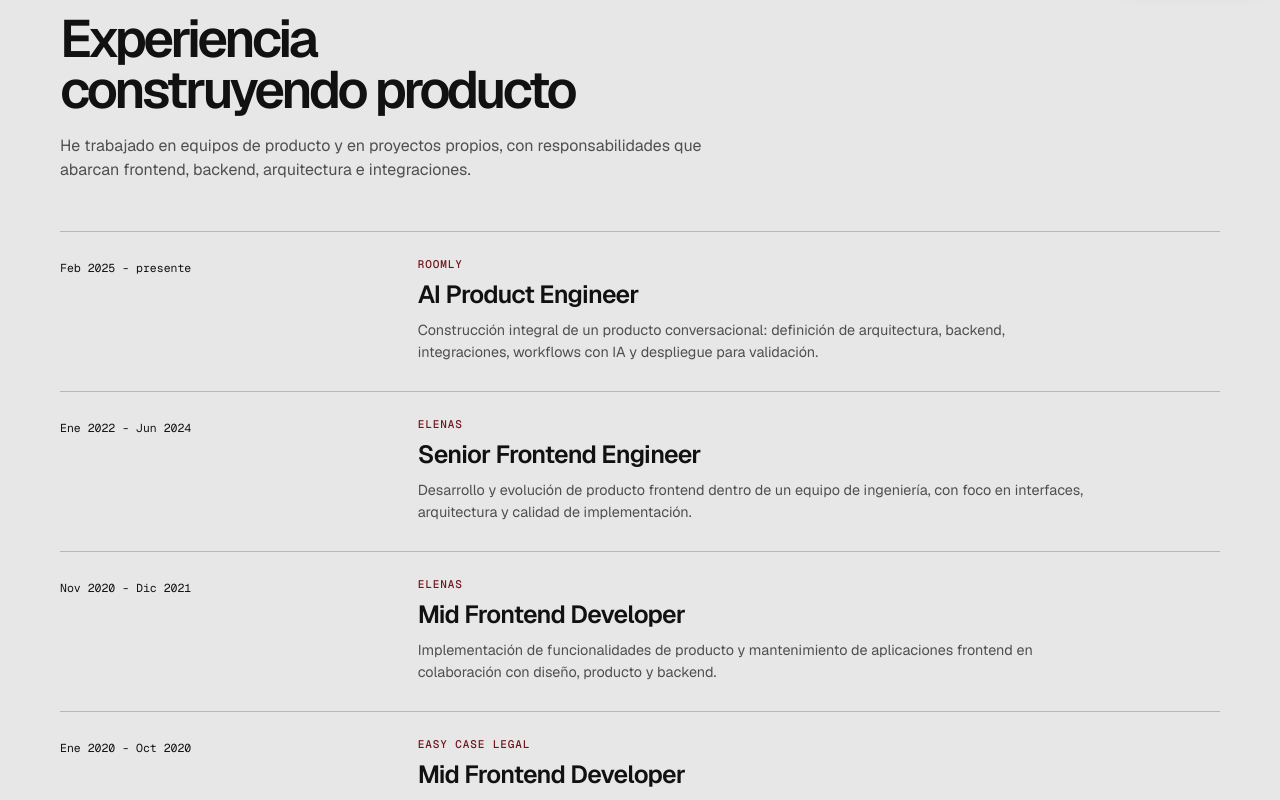
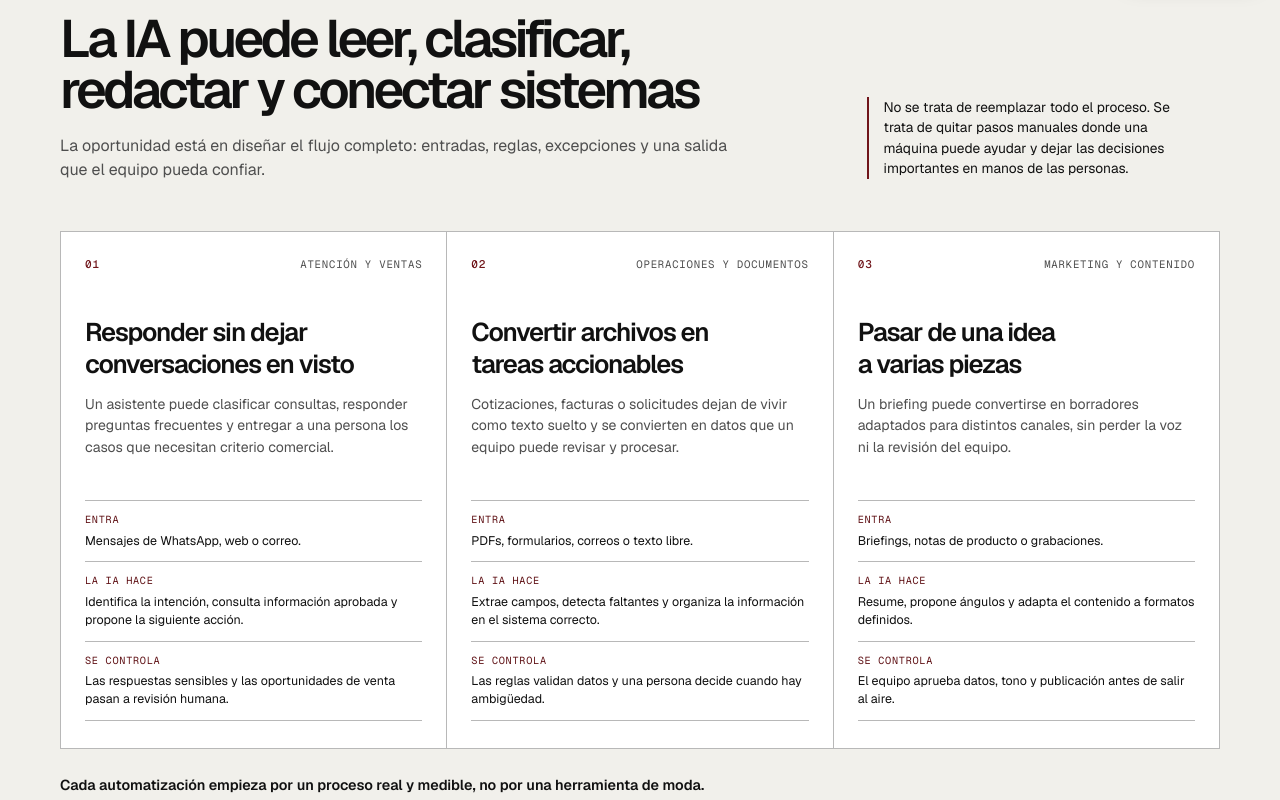
Before and after one commit to wilmarFlorez/wlanding, a Next.js app: page / in a window 1280 px wide. Shown: the part 800-1600 px from the top of the page. Built offline with nearby package versions, Linux system fonts and the light colour scheme; no server answers.

Commit message:
feat: Add AutomationExamples component and update landing page with automation section

```diff
--- a/app/globals.css
+++ b/app/globals.css
@@ -68,6 +68,23 @@ p { color: var(--muted); }
 .text-link { font-weight: 600; }
 .text-link span { display: inline-block; margin-left: 4px; transition: transform 160ms ease; }
 .text-link:hover span { transform: translateX(3px); }
+
+.automation-section { border-bottom: 1px solid var(--line); background: #f1f0eb; }
+.automation-intro { display: grid; grid-template-columns: minmax(0, 1.1fr) minmax(220px, .55fr); align-items: end; gap: clamp(35px, 8vw, 130px); margin-bottom: 48px; }
+.automation-intro .section-intro { margin-bottom: 0; }
+.automation-note { max-width: 330px; margin: 0 0 4px; border-left: 2px solid var(--accent); color: var(--foreground); font-size: .86rem; line-height: 1.5; padding-left: 14px; }
+.automation-grid { display: grid; grid-template-columns: repeat(3, minmax(0, 1fr)); border-top: 1px solid var(--line); border-left: 1px solid var(--line); }
+.automation-card { min-height: 420px; border-right: 1px solid var(--line); border-bottom: 1px solid var(--line); background: var(--surface); padding: 24px 24px 27px; }
+.automation-card-top { display: flex; align-items: center; justify-content: space-between; gap: 15px; margin-bottom: 43px; }
+.automation-card .item-index { color: var(--accent); }
+.automation-context { color: var(--muted); font-family: var(--font-geist-mono), monospace; font-size: .67rem; letter-spacing: .07em; text-transform: uppercase; }
+.automation-card h3 { max-width: 280px; margin-bottom: 14px; font-size: clamp(1.35rem, 2vw, 1.75rem); letter-spacing: -.045em; }
+.automation-outcome { min-height: 82px; margin-bottom: 24px; font-size: .88rem; }
+.automation-flow { margin: 0; border-top: 1px solid var(--line); }
+.automation-flow div { border-bottom: 1px solid var(--line); padding: 11px 0 12px; }
+.automation-flow dt { margin-bottom: 4px; color: var(--accent-dark); font-family: var(--font-geist-mono), monospace; font-size: .64rem; letter-spacing: .07em; text-transform: uppercase; }
+.automation-flow dd { margin: 0; color: var(--foreground); font-size: .78rem; line-height: 1.42; }
+.automation-closing { max-width: 700px; margin: 25px 0 0; color: var(--foreground); font-size: .9rem; font-weight: 550; }
 
 .section-intro { max-width: 760px; margin-bottom: 48px; }
 .section-intro p:last-child { max-width: 670px; margin-bottom: 0; }
@@ -194,9 +211,12 @@ p { color: var(--muted); }
 }
 
 @media (max-width: 900px) {
-  .process-layout, .logistics-layout, .contact-panel { grid-template-columns: 1fr; }
+  .process-layout, .logistics-layout, .contact-panel, .automation-intro { grid-template-columns: 1fr; }
   .process-layout .section-intro { margin-bottom: 38px; }
   .process-closing { grid-column: 1; }
+  .automation-note { max-width: 600px; }
+  .automation-grid { grid-template-columns: 1fr; }
+  .automation-card { min-height: 0; }
   .logistics-image { aspect-ratio: 3 / 2; max-width: 720px; }
   .logistics-context ul { grid-template-columns: 1fr; }
   .logistics-context li:nth-child(odd) { border-right: 0; }
--- /dev/null
+++ b/components/landing/AutomationExamples.tsx
@@ -0,0 +1,40 @@
+import { content, type Locale } from "@/components/landing/data";
+
+export function AutomationExamples({ locale }: { locale: Locale }) {
+  const copy = content[locale];
+
+  return (
+    <section className="section automation-section" id="automatizaciones" aria-labelledby="automation-title">
+      <div className="container">
+        <div className="automation-intro">
+          <div className="section-intro">
+            <h2 id="automation-title">{copy.automationTitle}</h2>
+            <p>{copy.automationIntro}</p>
+          </div>
+          <p className="automation-note">{copy.automationNote}</p>
+        </div>
+        <div className="automation-grid">
+          {copy.automationExamples.map((example, index) => {
+            const titleId = `automation-${index}-title`;
+            return (
+              <article className="automation-card" aria-labelledby={titleId} key={example.title}>
+                <div className="automation-card-top">
+                  <span className="item-index">0{index + 1}</span>
+                  <span className="automation-context">{example.context}</span>
+                </div>
+                <h3 id={titleId}>{example.title}</h3>
+                <p className="automation-outcome">{example.outcome}</p>
+                <dl className="automation-flow">
+                  <div><dt>{example.inputLabel}</dt><dd>{example.input}</dd></div>
+                  <div><dt>{example.automationLabel}</dt><dd>{example.automation}</dd></div>
+                  <div><dt>{example.controlLabel}</dt><dd>{example.control}</dd></div>
+                </dl>
+              </article>
+            );
+          })}
+        </div>
+        <p className="automation-closing">{copy.automationClosing}</p>
+      </div>
+    </section>
+  );
+}
--- a/components/landing/Header.tsx
+++ b/components/landing/Header.tsx
@@ -11,6 +11,7 @@ export function Header({ locale }: { locale: Locale }) {
         </a>
         <nav className="header-nav" aria-label={copy.navLabel}>
           <a href="#experiencia">{copy.experience}</a>
+          <a href="#automatizaciones">{copy.automations}</a>
           <a href="#proyectos">{copy.projects}</a>
           <a href="#capacidades">{copy.capabilities}</a>
           <a href="#contacto">{copy.contact}</a>
--- a/components/landing/LandingPage.tsx
+++ b/components/landing/LandingPage.tsx
@@ -1,6 +1,7 @@
 import { Capabilities } from "@/components/landing/Capabilities";
 import { ContactSection } from "@/components/landing/ContactSection";
 import { Demos } from "@/components/landing/Demos";
+import { AutomationExamples } from "@/components/landing/AutomationExamples";
 import { Footer } from "@/components/landing/Footer";
 import { Header } from "@/components/landing/Header";
 import { Hero } from "@/components/landing/Hero";
@@ -9,5 +10,5 @@ import type { Locale } from "@/components/landing/data";
 import { WhatsAppButton } from "@/components/landing/WhatsAppButton";
 
 export function LandingPage({ locale }: { locale: Locale }) {
-  return <><Header locale={locale} /><main><Hero locale={locale} /><Experience locale={locale} /><Demos locale={locale} /><Capabilities locale={locale} /><ContactSection locale={locale} /></main><Footer /><WhatsAppButton locale={locale} /></>;
+  return <><Header locale={locale} /><main><Hero locale={locale} /><AutomationExamples locale={locale} /><Experience locale={locale} /><Demos locale={locale} /><Capabilities locale={locale} /><ContactSection locale={locale} /></main><Footer /><WhatsAppButton locale={locale} /></>;
 }
--- a/components/landing/data.ts
+++ b/components/landing/data.ts
@@ -14,18 +14,35 @@ type Project = {
   link?: { label: string; href: string };
 };
 
+type AutomationExample = {
+  context: string;
+  title: string;
+  outcome: string;
+  inputLabel: string;
+  input: string;
+  automationLabel: string;
+  automation: string;
+  controlLabel: string;
+  control: string;
+};
+
 type LandingContent = {
   capabilities: readonly { title: string; description: string }[];
   workSteps: readonly (readonly [string, string])[];
   faqs: readonly (readonly [string, string])[];
   experience: readonly { company: string; role: string; period: string; summary: string }[];
   projects: readonly Project[];
-  header: { homeLabel: string; navLabel: string; experience: string; projects: string; capabilities: string; contact: string; languageLabel: string; languageName: string; languageHref: string };
+  automationExamples: readonly AutomationExample[];
+  header: { homeLabel: string; navLabel: string; experience: string; automations: string; projects: string; capabilities: string; contact: string; languageLabel: string; languageName: string; languageHref: string };
   hero: { role: string; title: string; lede: string; focusLabel: string; experience: string };
   experienceTitle: string;
   experienceIntro: string;
   projectsTitle: string;
   projectsIntro: string;
+  automationTitle: string;
+  automationIntro: string;
+  automationNote: string;
+  automationClosing: string;
   capabilityTitle: string;
   capabilityIntro: string;
   processTitle: string;
@@ -57,7 +74,16 @@ export const content: Record<Locale, LandingContent> = {
     projects: [
       { name: "Freight Pilot", summary: "Demo desplegada para estructurar solicitudes de cotización de transporte terrestre y hacer visibles los datos que requieren revisión.", problemLabel: "Problema abordado", problem: "Las solicitudes llegan en texto libre y pueden omitir datos clave o mezclar información ambigua. La demo los organiza sin perder el texto original ni el historial de correcciones.", decisionsLabel: "Decisiones técnicas", decisions: ["Extracción estructurada con IA", "Validación determinista de campos", "Revisión humana de excepciones", "Trazabilidad del texto, incidencias y correcciones"], technologyLabel: "Tecnologías", technology: "Next.js, FastAPI y PostgreSQL.", statusLabel: "Estado real", status: "Demo desplegada", link: { label: "Explorar Freight Pilot", href: "https://freight-pilot-flame.vercel.app/" } },
     ],
-    header: { homeLabel: "Wilmar Florez Samudio, inicio", navLabel: "Navegación principal", experience: "Experiencia", projects: "Proyectos", capabilities: "Capacidades", contact: "Contacto", languageLabel: "Cambiar el idioma a inglés", languageName: "EN", languageHref: "/en" },
+    automationExamples: [
+      { context: "Atención y ventas", title: "Responder sin dejar conversaciones en visto", outcome: "Un asistente puede clasificar consultas, responder preguntas frecuentes y entregar a una persona los casos que necesitan criterio comercial.", inputLabel: "Entra", input: "Mensajes de WhatsApp, web o correo.", automationLabel: "La IA hace", automation: "Identifica la intención, consulta información aprobada y propone la siguiente acción.", controlLabel: "Se controla", control: "Las respuestas sensibles y las oportunidades de venta pasan a revisión humana." },
+      { context: "Operaciones y documentos", title: "Convertir archivos en tareas accionables", outcome: "Cotizaciones, facturas o solicitudes dejan de vivir como texto suelto y se convierten en datos que un equipo puede revisar y procesar.", inputLabel: "Entra", input: "PDFs, formularios, correos o texto libre.", automationLabel: "La IA hace", automation: "Extrae campos, detecta faltantes y organiza la información en el sistema correcto.", controlLabel: "Se controla", control: "Las reglas validan datos y una persona decide cuando hay ambigüedad." },
+      { context: "Marketing y contenido", title: "Pasar de una idea a varias piezas", outcome: "Un briefing puede convertirse en borradores adaptados para distintos canales, sin perder la voz ni la revisión del equipo.", inputLabel: "Entra", input: "Briefings, notas de producto o grabaciones.", automationLabel: "La IA hace", automation: "Resume, propone ángulos y adapta el contenido a formatos definidos.", controlLabel: "Se controla", control: "El equipo aprueba datos, tono y publicación antes de salir al aire." },
+    ],
+    automationTitle: "La IA puede leer, clasificar, redactar y conectar sistemas",
+    automationIntro: "La oportunidad está en diseñar el flujo completo: entradas, reglas, excepciones y una salida que el equipo pueda confiar.",
+    automationNote: "No se trata de reemplazar todo el proceso. Se trata de quitar pasos manuales donde una máquina puede ayudar y dejar las decisiones importantes en manos de las personas.",
+    automationClosing: "Cada automatización empieza por un proceso real y medible, no por una herramienta de moda.",
+    header: { homeLabel: "Wilmar Florez Samudio, inicio", navLabel: "Navegación principal", experience: "Experiencia", automations: "Automatizaciones", projects: "Proyectos", capabilities: "Capacidades", contact: "Contacto", languageLabel: "Cambiar el idioma a inglés", languageName: "EN", languageHref: "/en" },
     hero: { role: "Full-Stack & Applied AI Engineer", title: "Construyo productos, automatizaciones y software con IA", lede: "Ingeniero de software con experiencia en producto, frontend, backend e integraciones. Combino TypeScript, React, Python y FastAPI para convertir procesos complejos en herramientas que puedan operarse y mantenerse.", focusLabel: "Tecnologías y áreas principales", experience: "Ver experiencia y proyectos" },
     experienceTitle: "Experiencia construyendo producto",
     experienceIntro: "He trabajado en equipos de producto y en proyectos propios, con responsabilidades que abarcan frontend, backend, arquitectura e integraciones.",
@@ -92,7 +118,16 @@ export const content: Record<Locale, LandingContent> = {
     projects: [
       { name: "Freight Pilot", summary: "A deployed demo for structuring ground transportation quote requests and surfacing the information that needs review.", problemLabel: "Problem addressed", problem: "Requests arrive as free-form text and may omit key details or combine ambiguous information. The demo structures them without losing the original text or correction history.", decisionsLabel: "Technical decisions", decisions: ["AI-powered structured extraction", "Deterministic field validation", "Human review of exceptions", "Traceability for text, issues, and corrections"], technologyLabel: "Technologies", technology: "Next.js, FastAPI, and PostgreSQL.", statusLabel: "Current status", status: "Deployed demo", link: { label: "Explore Freight Pilot", href: "https://freight-pilot-flame.vercel.app/" } },
     ],
-    header: { homeLabel: "Wilmar Florez Samudio, home", navLabel: "Main navigation", experience: "Experience", projects: "Projects", capabilities: "Capabilities", contact: "Contact", languageLabel: "Switch language to Spanish", languageName: "ES", languageHref: "/" },
+    automationExamples: [
+      { context: "Support and sales", title: "Respond without leaving conversations behind", outcome: "An assistant can classify questions, answer frequent requests, and hand off cases that need commercial judgment to a person.", inputLabel: "Input", input: "WhatsApp, web, or email messages.", automationLabel: "AI handles", automation: "It identifies intent, checks approved information, and proposes the next action.", controlLabel: "Control", control: "Sensitive replies and sales opportunities go through human review." },
+      { context: "Operations and documents", title: "Turn files into actionable tasks", outcome: "Quotes, invoices, or requests stop living as loose text and become data a team can review and process.", inputLabel: "Input", input: "PDFs, forms, emails, or free-form text.", automationLabel: "AI handles", automation: "It extracts fields, spots missing details, and organizes information in the right system.", controlLabel: "Control", control: "Rules validate data and a person decides when information is ambiguous." },
+      { context: "Marketing and content", title: "Turn one idea into several pieces", outcome: "A brief can become drafts adapted for different channels without losing the team’s voice or review process.", inputLabel: "Input", input: "Briefs, product notes, or recordings.", automationLabel: "AI handles", automation: "It summarizes, suggests angles, and adapts content to defined formats.", controlLabel: "Control", control: "The team approves facts, tone, and publishing before anything goes live." },
+    ],
+    automationTitle: "La IA puede leer, clasificar, redactar y conectar sistemas",
+    automationIntro: "La oportunidad está en diseñar el flujo completo: entradas, reglas, excepciones y una salida que el equipo pueda confiar.",
+    automationNote: "This is not about replacing the whole process. It is about removing manual steps where a machine can help and keeping important decisions with people.",
+    automationClosing: "Every automation starts with a real, measurable process, not a trendy tool.",
+    header: { homeLabel: "Wilmar Florez Samudio, home", navLabel: "Main navigation", experience: "Experience", automations: "Automations", projects: "Projects", capabilities: "Capabilities", contact: "Contact", languageLabel: "Switch language to Spanish", languageName: "ES", languageHref: "/" },
     hero: { role: "Full-Stack & Applied AI Engineer", title: "I build AI-powered products, automations, and software", lede: "Software engineer with experience across product, frontend, backend, and integrations. I combine TypeScript, React, Python, and FastAPI to turn complex processes into tools that can be operated and maintained.", focusLabel: "Core technologies and disciplines", experience: "View experience and projects" },
     experienceTitle: "Experience building products",
     experienceIntro: "I have worked in product teams and on self-initiated projects, with responsibilities spanning frontend, backend, architecture, and integrations.",
```
Also changed, not shown: 1 other file (tests, documents, lock files or other folders).
